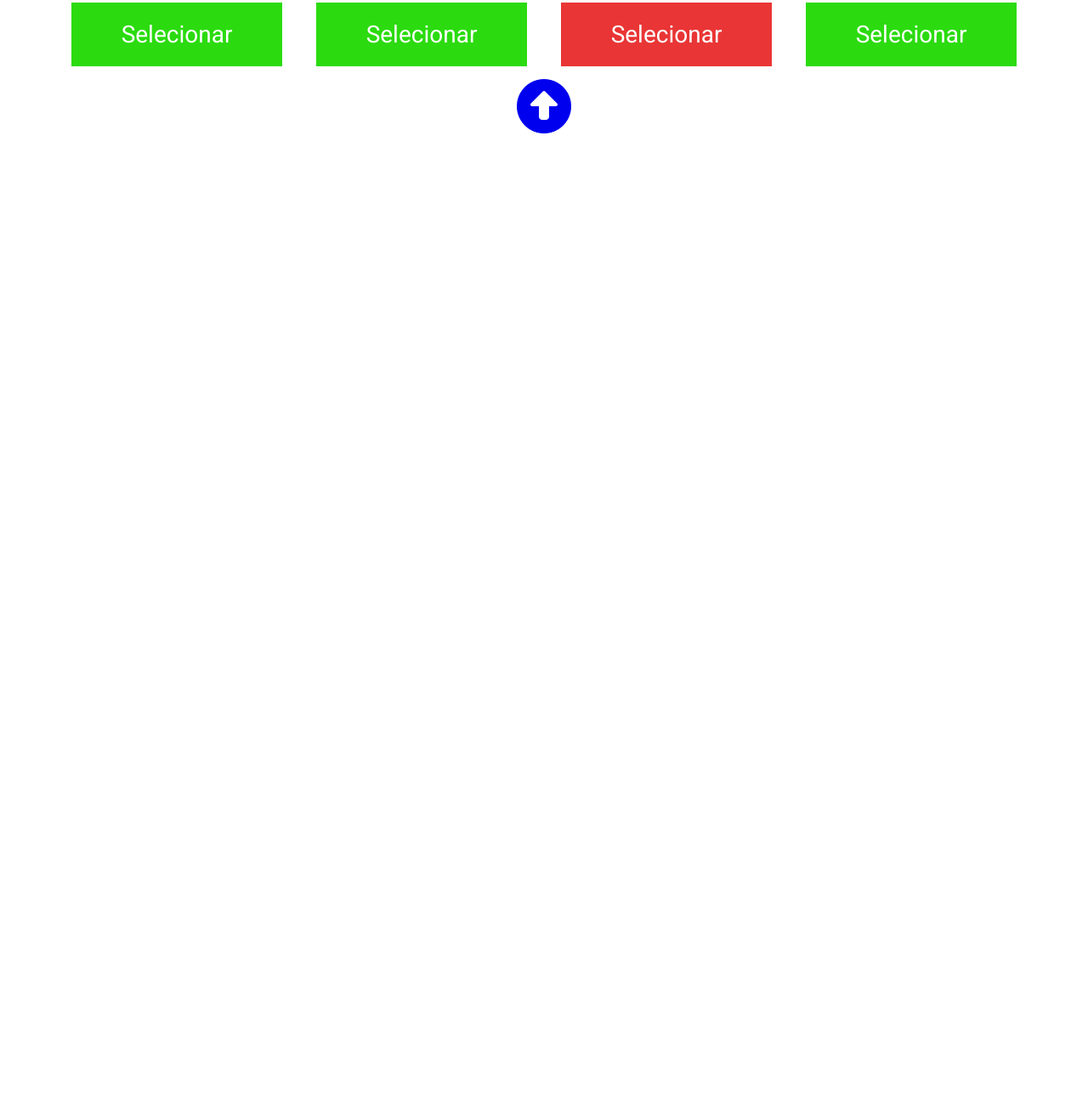
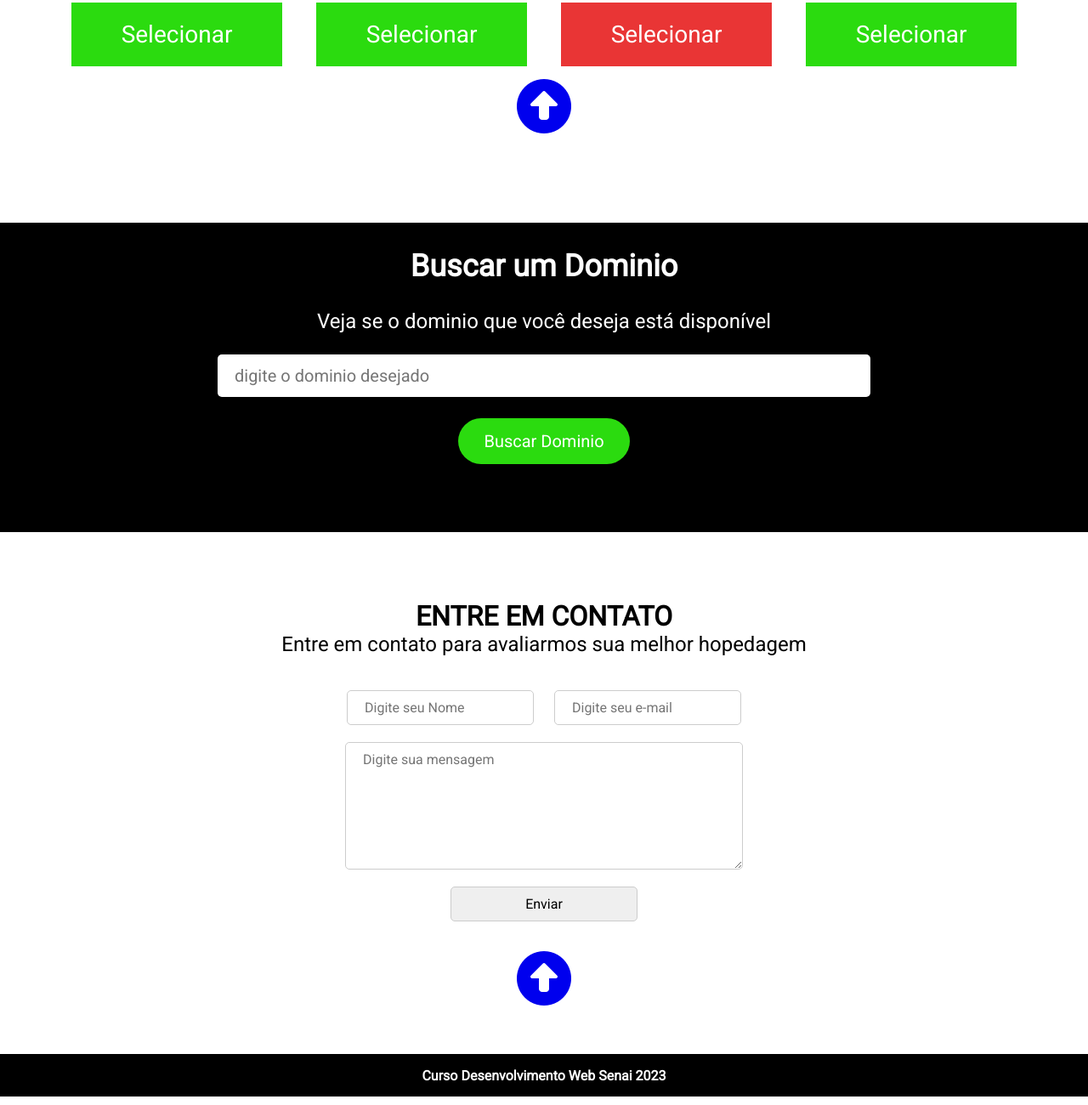
Before and after one commit to Agnisouza/web-host, a plain HTML site: page index.html in a window 1280 px wide. Shown: the part 1728-3028 px from the top of the page at 85% size. Before the commit the page ends 1990 px from the top, so only its background shows below. Drawn offline with Linux system fonts and the light colour scheme.

Commit message:
termino da pagina webhost 14/11/23

```diff
--- a/assets/css/style.css
+++ b/assets/css/style.css
@@ -178,3 +178,82 @@ nav{
 .plano .recomendado{
     background-color: #E93535;
 }
+.buscar-dominio{
+    background-color: #000000;
+    text-align: center;
+    padding: 5em 0;
+}
+.buscar-dominio h2{
+    color: #ffffff;
+    font-size: 36px;
+    padding-bottom: 30px;
+    margin-top: -50px;
+}
+.buscar-dominio p{
+    color: #ffffff;
+    font-size: 24px;
+    margin-bottom: 25px;
+}
+.buscar-dominio input{
+    display: block;
+    position: relative;
+    margin-left: auto;
+    margin-right: auto;
+    border: none;
+    border-radius: 5px;
+    margin-top: 25px;
+}
+.buscar-dominio input[type="text"]{
+    width: 60%;
+    height: 50px;
+    font-size: 20px;
+    padding: 20px;
+}
+.buscar-dominio input[type="submit"]{
+    background-color: #2BDB0F;
+    color: #ffffff;
+    font-size: 20px;
+    padding: 15px 30px;
+    border-radius: 28px;
+}
+.contato-container{
+    text-align: center;
+    padding-top: 5em;
+    padding-bottom: 2em;
+}
+.contato-container h2{
+    font-size: 32px;
+}
+.contato-container p{
+    font-size: 24px;
+    margin-bottom: 40px;
+}
+.contato-container input, .contato-container textarea{
+    width: 220px;
+    padding: 10px 20px;
+    font-size: 16px;
+    border-radius: 5px;
+    border: 1px solid #ccc;
+    margin-left: 10px;
+    margin-right: 10px;
+    margin-bottom: 20px;
+}
+.contato-container textarea{
+    display: block;
+    position: relative;
+    margin-left: auto;
+    margin-right: auto;
+    width: 468px;
+    height: 150px;
+}
+footer{
+    display: flex;
+    justify-content: center;
+    align-items: center;
+    height: 50px;
+    text-align: center;
+    font-weight: 900;
+    margin-bottom: 10px;
+    background-color: #000000;
+    color: #ffffff;
+}
--- a/index.html
+++ b/index.html
@@ -104,8 +104,30 @@
 
             </div>
         </div>
-        <a href="home"><i class= "fas fa-circle-up 2x"></i></a>
+        <a href="#home"><i class="fas fa-circle-up 2x"></i></a>
     </section>
+    <section class="buscar-dominio">
+        <h2>Buscar um Dominio</h2>
+        <p>Veja se o dominio que você deseja está disponível</p>
+        <form action="">
+            <input type="text" placeholder="digite o dominio desejado">
+            <input type="submit" value="Buscar Dominio">
+        </form>
+    </section>
+    <section class="contato-container">
+        <h2 id="contatos">ENTRE EM CONTATO</h2>
+        <p>Entre em contato para avaliarmos sua melhor hopedagem</p>
+        <form action="">
+            <input type="text"  name="name" placeholder="Digite seu Nome">
+            <input type="email" name="e-mail"  placeholder="Digite seu e-mail">
+            <textarea name="message" placeholder="Digite sua mensagem"></textarea>
+            <input type="submit" value="Enviar">
+        </form>
+        <a href="#home"><i class="fas fa-circle-up 2x"></i></a>
+    </section>
+    <footer>
+        <p>Curso Desenvolvimento Web Senai 2023</p>
+    </footer>
     <script src="https://kit.fontawesome.com/5b831432d1.js" crossorigin="anonymous"></script>
 </body>
 </html>
```
